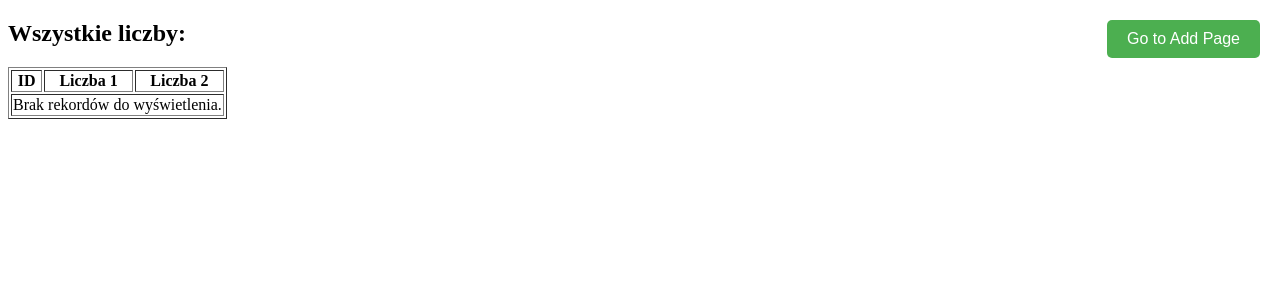
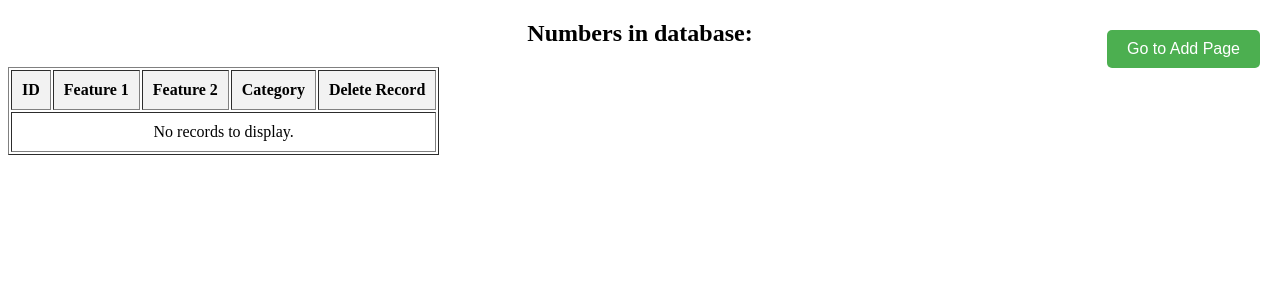
Before and after one commit to Paulaszka/PY-assignment_3, a Flask app: page / in a window 1280 px wide. Shown: the top 300 px of the page. Run offline with Flask 3, Linux system fonts and the light colour scheme.

Commit message:
delete buttons added and html fixed

```diff
--- a/app.py
+++ b/app.py
@@ -17,26 +17,37 @@ class Numbers(db.Model):
     id = db.Column(db.Integer, primary_key=True)
     number1 = db.Column(db.Integer, nullable=False)
     number2 = db.Column(db.Integer, nullable=False)
+    category = db.Column(db.String, nullable=False)
 
 
-# Strona główna z formularzem
+# Strona główna
+@app.route('/', methods=['GET'])
+def index():
+    numbers = Numbers.query.all()
+    return render_template('index.html', numbers=numbers)
+
+
+# Wypisanie danych w tabeli
 @app.route('/add', methods=['GET', 'POST'])
 def add():
     if request.method == 'POST':
         number1 = request.form['number1']
         number2 = request.form['number2']
-        new_entry = Numbers(number1=number1, number2=number2)
+        category = request.form['category']
+        new_entry = Numbers(number1=number1, number2=number2, category=category)
         db.session.add(new_entry)
         db.session.commit()
         return redirect('/')
     return render_template('add.html')
 
 
-# Endpoint do pobierania wszystkich rekordów
-@app.route('/', methods=['GET'])
-def index():
-    numbers = Numbers.query.all()
-    return render_template('index.html', numbers=numbers)
+# Usuwanie danych
+@app.route('/delete/<int:id>', methods=['GET'])
+def delete(id):
+    record_to_delete = Numbers.query.get_or_404(id)  # Pobierz rekord lub 404, jeśli nie istnieje
+    db.session.delete(record_to_delete)
+    db.session.commit()
+    return redirect('/')  # Po usunięciu przekieruj do strony głównej
 
 
 if __name__ == '__main__':
--- a/templates/index.html
+++ b/templates/index.html
@@ -22,6 +22,51 @@
         .go-to-add-btn:hover {
             background-color: #45a049;
         }
+
+        a {
+            text-decoration: none;
+        }
+
+        /* Stylowanie dla przycisku "Usuń" */
+        .delete-btn {
+            background-color: #f44336;
+            color: white;
+            border: none;
+            padding: 5px 10px;
+            border-radius: 5px;
+            cursor: pointer;
+        }
+
+        .delete-btn:hover {
+            background-color: #d32f2f;
+        }
+
+
+
+        /* Wyśrodkowanie tytułów tabeli */
+        th {
+            text-align: center;
+            padding: 10px;
+            background-color: #f2f2f2;
+        }
+
+        /* Wyśrodkowanie komórek tabeli */
+        td {
+            text-align: center;
+            padding: 10px;
+        }
+
+        /* Wyśrodkowanie zawartości przycisków */
+        .go-to-add-btn {
+            display: block;
+            margin: 10px auto;
+        }
+
+        /* Wyśrodkowanie zawartości "Usuń" w tabeli */
+        .delete-btn {
+            display: block;
+            margin: 0 auto;
+        }
     </style>
 </head>
 <body>
@@ -30,13 +75,15 @@
         <button class="go-to-add-btn">Go to Add Page</button>
     </a>
 
-    <h2>Wszystkie liczby:</h2>
+    <h2 style="text-align: center;">Numbers in database:</h2>
     <table border="1">
         <thead>
             <tr>
                 <th>ID</th>
-                <th>Liczba 1</th>
-                <th>Liczba 2</th>
+                <th>Feature 1</th>
+                <th>Feature 2</th>
+                <th>Category</th>
+                <th>Delete Record</th>
             </tr>
         </thead>
         <tbody>
@@ -45,10 +92,17 @@
                 <td>{{ number.id }}</td>
                 <td>{{ number.number1 }}</td>
                 <td>{{ number.number2 }}</td>
+                <td>{{ number.category }}</td> <!-- Wyświetlanie kategorii -->
+                <td>
+                    <!-- Przycisk "Usuń" dla każdego rekordu -->
+                    <a href="/delete/{{ number.id }}">
+                        <button class="delete-btn">Delete</button>
+                    </a>
+                </td>
             </tr>
             {% else %}
             <tr>
-                <td colspan="3">Brak rekordów do wyświetlenia.</td>
+                <td colspan="5">No records to display.</td>
             </tr>
             {% endfor %}
         </tbody>
```
Also changed, not shown: templates/add.html (+6 -1 lines).
